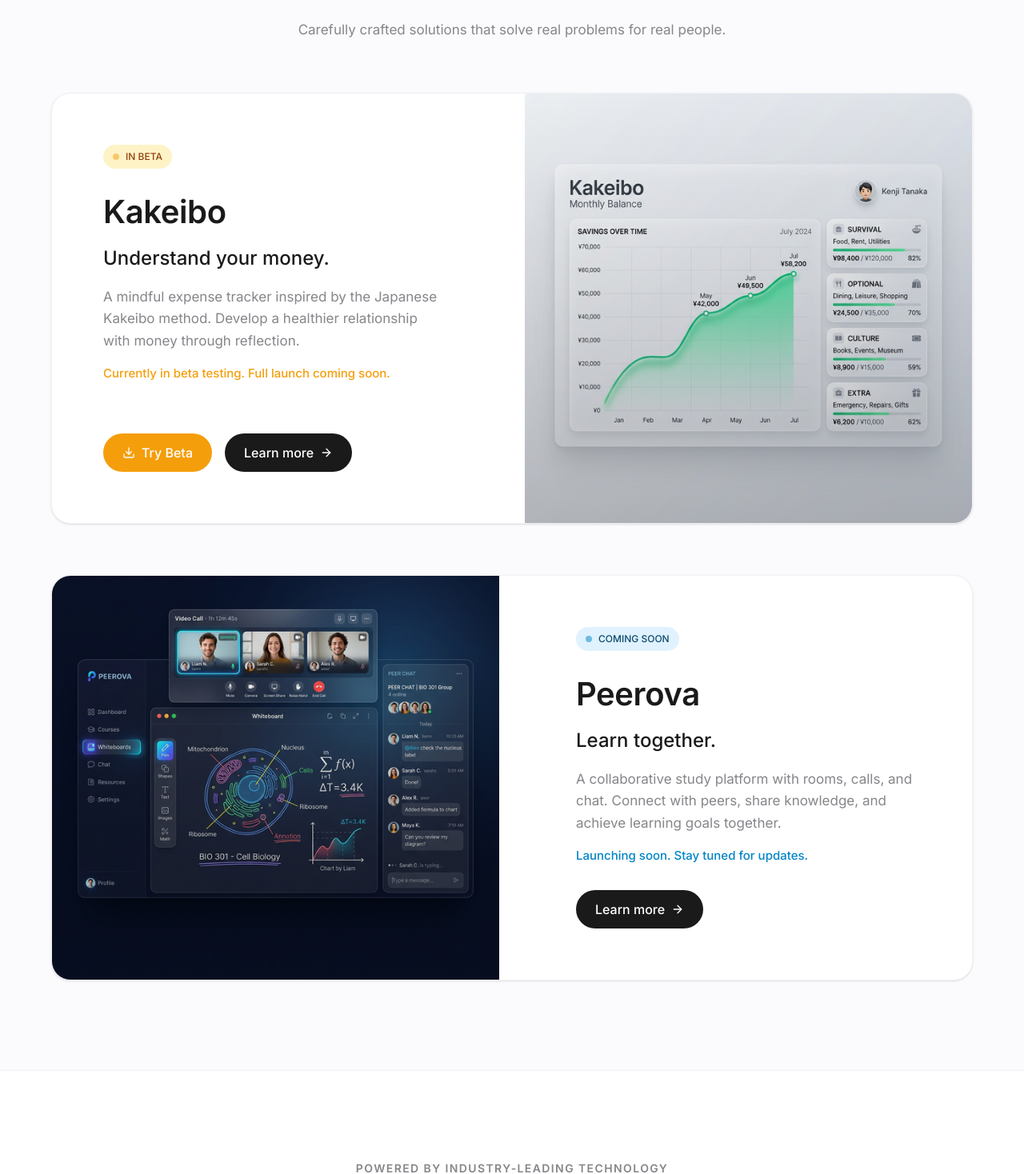
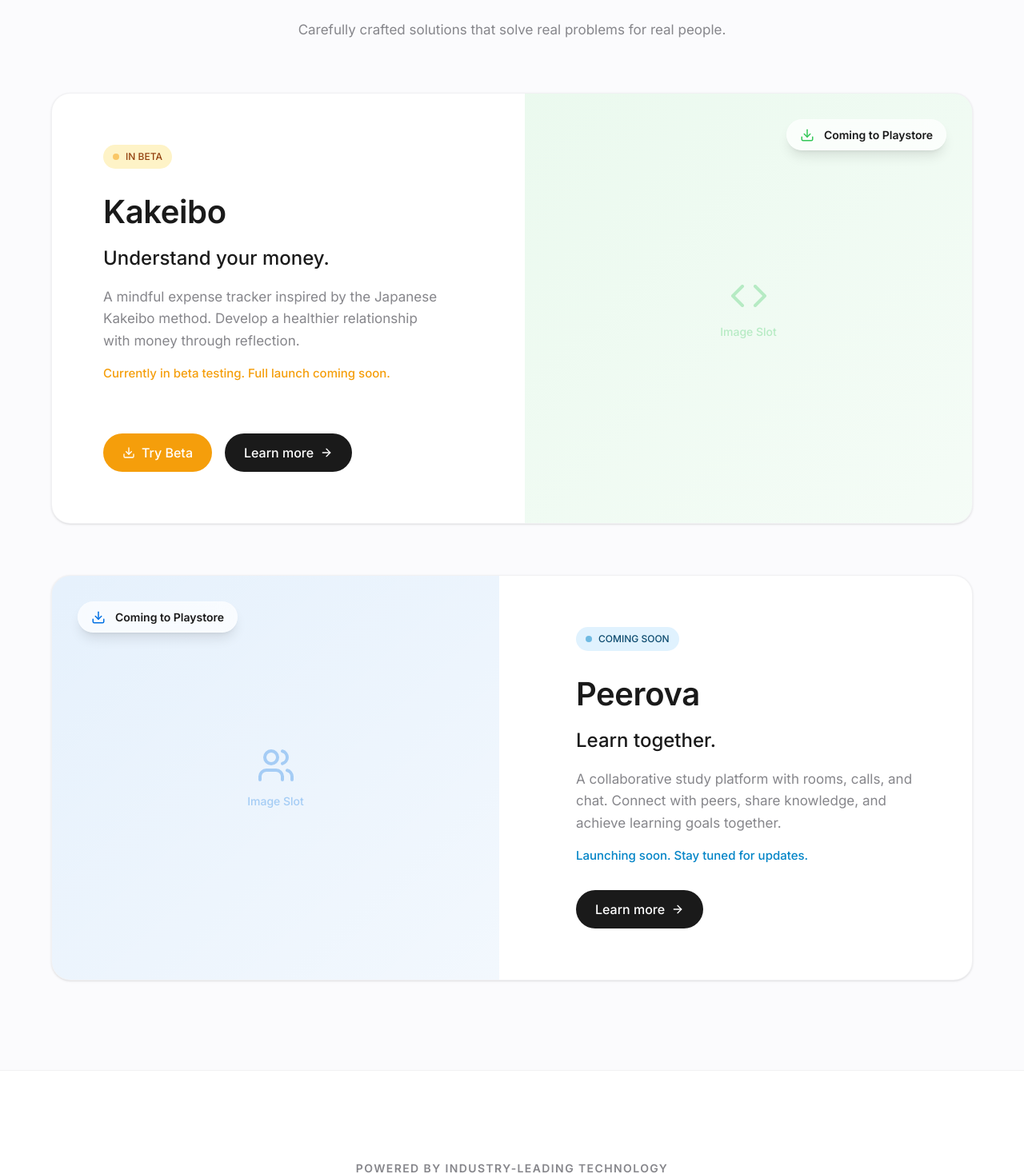
Before and after one commit to VishnuM08/AigniteTechnologies, a React (Vite) app: page / in a window 1280 px wide. Shown: the part 1207-2675 px from the top of the page at 80% size. Built offline with nearby package versions, Linux system fonts and the light colour scheme.

Commit message:
Company name fixed

```diff
--- a/src/app/pages/HomePage.tsx
+++ b/src/app/pages/HomePage.tsx
@@ -88,9 +88,9 @@ export default function HomePage() {
         {/* Background gradient */}
         <div className="absolute inset-0 bg-gradient-to-b from-transparent via-[#f5f5f7]/20 to-transparent dark:via-[#0a0a0a]/20 pointer-events-none" />
 
-        {/* Floating orbs for depth */}
-        <div className="absolute top-1/4 left-1/4 w-64 h-64 bg-[#0071e3]/5 dark:bg-[#0071e3]/10 rounded-full blur-3xl pointer-events-none" />
-        <div className="absolute bottom-1/3 right-1/4 w-96 h-96 bg-[#34c759]/5 dark:bg-[#34c759]/10 rounded-full blur-3xl pointer-events-none" />
+        {/* Floating orbs for depth - optimized without heavy CSS blurs */}
+        <div className="absolute top-1/4 left-1/4 w-64 h-64 bg-radial from-[#0071e3]/10 to-transparent rounded-full pointer-events-none" />
+        <div className="absolute bottom-1/3 right-1/4 w-96 h-96 bg-radial from-[#34c759]/10 to-transparent rounded-full pointer-events-none" />
 
         <motion.div
           className="max-w-5xl mx-auto text-center relative"
@@ -392,14 +392,14 @@ export default function HomePage() {
                     Currently in beta testing. Full launch coming soon.
                   </p>
                   <div className="flex flex-col sm:flex-row gap-4 mt-8">
-                    <a
-                      href="#"
+                    <Link
+                      to="/products/kakeibo"
                       className="inline-flex items-center gap-2 px-6 py-3 bg-[#f59e0b] dark:bg-[#f59e0b] text-white rounded-full transition-all hover:bg-[#d97706] dark:hover:bg-[#d97706] hover:shadow-lg active:scale-[0.98]"
                       style={{ fontSize: "1rem", fontWeight: 500 }}
                     >
                       <Download size={16} />
                       Try Beta
-                    </a>
+                    </Link>
                     <Link
                       to="/products/kakeibo"
                       className="inline-flex items-center gap-2 px-6 py-3 bg-[#1a1a1a] dark:bg-white text-white dark:text-[#1a1a1a] rounded-full transition-all hover:bg-[#2a2a2a] dark:hover:bg-[#f5f5f7] hover:shadow-lg active:scale-[0.98]"
@@ -410,13 +410,32 @@ export default function HomePage() {
                     </Link>
                   </div>
                 </div>
-                <div className="relative h-64 md:h-auto overflow-hidden bg-[#f5f5f7] dark:bg-[#0a0a0a]">
-                  <img
-                    src="/assets/kakeibo.png"
-                    alt="Kakeibo Expense Dashboard Mockup"
-                    className="absolute inset-0 w-full h-full object-cover transition-transform duration-700 ease-out group-hover:scale-105"
-                  />
-                  <div className="absolute inset-0 bg-gradient-to-t from-black/20 to-transparent pointer-events-none" />
+                <div className="relative h-64 md:h-auto overflow-hidden bg-gradient-to-br from-[#34c759]/10 to-[#34c759]/5 dark:from-[#34c759]/20 dark:to-[#34c759]/10 flex flex-col items-center justify-center group">
+                  {/* Image Placeholder (User can drop <img src="..." /> here later) */}
+                  <div className="absolute inset-0 flex items-center justify-center opacity-30">
+                    <div className="text-center">
+                      <Code size={48} className="mx-auto mb-2 text-[#34c759]" />
+                      <span className="text-sm font-medium text-[#34c759]">
+                        Image Slot
+                      </span>
+                    </div>
+                  </div>
+
+                  {/* Floating Glassmorphic Playstore Badge */}
+                  <motion.div
+                    className="absolute top-6 right-6 md:top-8 md:right-8 z-10 flex items-center gap-3 px-4 py-2 bg-white/70 dark:bg-black/70 backdrop-blur-md rounded-full border border-white/20 dark:border-white/10 shadow-lg cursor-default"
+                    initial={{ y: 0 }}
+                    whileHover={{ y: -2, scale: 1.05 }}
+                    transition={{ type: "spring", stiffness: 400, damping: 25 }}
+                  >
+                    <Download size={18} className="text-[#34c759]" />
+                    <span
+                      className="text-[#1a1a1a] dark:text-white"
+                      style={{ fontSize: "0.875rem", fontWeight: 600 }}
+                    >
+                      Coming to Playstore
+                    </span>
+                  </motion.div>
                 </div>
               </motion.div>
             </motion.div>
@@ -433,13 +452,35 @@ export default function HomePage() {
                 whileHover={{ rotateX: 1, rotateY: 1 }}
                 transition={{ type: "spring", stiffness: 300, damping: 30 }}
               >
-                <div className="relative h-64 md:h-auto overflow-hidden bg-[#f5f5f7] dark:bg-[#0a0a0a] order-2 md:order-1">
-                  <img
-                    src="/assets/peerova.png"
-                    alt="Peerova Collaboration Interface Mockup"
-                    className="absolute inset-0 w-full h-full object-cover transition-transform duration-700 ease-out group-hover:scale-105"
-                  />
-                  <div className="absolute inset-0 bg-gradient-to-t from-black/20 to-transparent pointer-events-none" />
+                <div className="relative h-64 md:h-auto overflow-hidden bg-gradient-to-br from-[#0071e3]/10 to-[#0071e3]/5 dark:from-[#0071e3]/20 dark:to-[#0071e3]/10 flex flex-col items-center justify-center group order-2 md:order-1">
+                  {/* Image Placeholder (User can drop <img src="..." /> here later) */}
+                  <div className="absolute inset-0 flex items-center justify-center opacity-30">
+                    <div className="text-center">
+                      <Users
+                        size={48}
+                        className="mx-auto mb-2 text-[#0071e3]"
+                      />
+                      <span className="text-sm font-medium text-[#0071e3]">
+                        Image Slot
+                      </span>
+                    </div>
+                  </div>
+
+                  {/* Floating Glassmorphic Playstore Badge */}
+                  <motion.div
+                    className="absolute top-6 left-6 md:top-8 md:left-8 z-10 flex items-center gap-3 px-4 py-2 bg-white/70 dark:bg-black/70 backdrop-blur-md rounded-full border border-white/20 dark:border-white/10 shadow-lg cursor-default"
+                    initial={{ y: 0 }}
+                    whileHover={{ y: -2, scale: 1.05 }}
+                    transition={{ type: "spring", stiffness: 400, damping: 25 }}
+                  >
+                    <Download size={18} className="text-[#0071e3]" />
+                    <span
+                      className="text-[#1a1a1a] dark:text-white"
+                      style={{ fontSize: "0.875rem", fontWeight: 600 }}
+                    >
+                      Coming to Playstore
+                    </span>
+                  </motion.div>
                 </div>
                 <div className="p-10 md:p-16 flex flex-col justify-center order-1 md:order-2">
                   <div className="inline-flex items-center gap-2 px-3 py-1.5 mb-6 rounded-full bg-[#e0f2fe] dark:bg-[#0c4a6e] w-fit">
--- a/src/app/pages/KakeiboPage.tsx
+++ b/src/app/pages/KakeiboPage.tsx
@@ -8,6 +8,7 @@ import {
   PieChart,
   Target,
   Shield,
+  Code,
 } from "lucide-react";
 import { Link } from "react-router";
 import { SEO } from "../components/SEO";
@@ -148,20 +149,39 @@ export default function KakeiboPage() {
           </motion.div>
         </div>
 
-        {/* Concrete Hero Asset */}
+        {/* Concrete Hero Asset / Playstore Announcement */}
         <motion.div
           className="max-w-6xl mx-auto mt-20 px-6"
           initial={{ opacity: 0, y: 40 }}
           animate={{ opacity: 1, y: 0 }}
           transition={{ duration: 1, delay: 0.2, ease: [0.16, 1, 0.3, 1] }}
         >
-          <div className="relative rounded-3xl overflow-hidden shadow-2xl border border-[#d2d2d7]/30 dark:border-[#2a2a2a] bg-[#f5f5f7] dark:bg-[#0a0a0a] aspect-[16/9] md:aspect-[21/9]">
-            <img
-              src="/assets/kakeibo.png"
-              alt="Kakeibo Mindful Expense Dashboard interface mockup"
-              className="absolute inset-0 w-full h-full object-cover object-top"
-            />
-            <div className="absolute inset-0 bg-gradient-to-t from-black/20 via-transparent to-transparent pointer-events-none" />
+          <div className="relative rounded-3xl overflow-hidden shadow-2xl border border-[#d2d2d7]/30 dark:border-[#2a2a2a] bg-gradient-to-br from-[#34c759]/10 to-[#34c759]/5 dark:from-[#34c759]/20 dark:to-[#34c759]/10 aspect-[16/9] md:aspect-[21/9] flex flex-col items-center justify-center group">
+            {/* Image Placeholder (User can drop <img src="..." /> here later) */}
+            <div className="absolute inset-0 flex items-center justify-center opacity-30">
+              <div className="text-center">
+                <Code size={64} className="mx-auto mb-3 text-[#34c759]" />
+                <span className="text-lg font-medium text-[#34c759]">
+                  Hero Image Slot
+                </span>
+              </div>
+            </div>
+
+            {/* Floating Glassmorphic Playstore Badge */}
+            <motion.div
+              className="absolute top-6 right-6 md:top-10 md:right-10 z-10 flex items-center gap-3 px-5 py-3 bg-white/70 dark:bg-black/70 backdrop-blur-md rounded-full border border-white/20 dark:border-white/10 shadow-lg cursor-default"
+              initial={{ y: 0 }}
+              whileHover={{ y: -2, scale: 1.05 }}
+              transition={{ type: "spring", stiffness: 400, damping: 25 }}
+            >
+              <Download size={20} className="text-[#34c759]" />
+              <span
+                className="text-[#1a1a1a] dark:text-white"
+                style={{ fontSize: "1rem", fontWeight: 600 }}
+              >
+                Coming to Playstore
+              </span>
+            </motion.div>
           </div>
         </motion.div>
       </section>
--- a/src/app/pages/PeerovaPage.tsx
+++ b/src/app/pages/PeerovaPage.tsx
@@ -150,20 +150,39 @@ export default function PeerovaPage() {
           </motion.div>
         </div>
 
-        {/* Concrete Hero Asset */}
+        {/* Concrete Hero Asset / Playstore Announcement */}
         <motion.div
           className="max-w-6xl mx-auto mt-20 px-6"
           initial={{ opacity: 0, y: 40 }}
           animate={{ opacity: 1, y: 0 }}
           transition={{ duration: 1, delay: 0.2, ease: [0.16, 1, 0.3, 1] }}
         >
-          <div className="relative rounded-3xl overflow-hidden shadow-2xl border border-[#d2d2d7]/30 dark:border-[#2a2a2a] bg-[#f5f5f7] dark:bg-[#0a0a0a] aspect-[16/9] md:aspect-[21/9]">
-            <img
-              src="/assets/peerova.png"
-              alt="Peerova Collaborative Learning Interface mockup"
-              className="absolute inset-0 w-full h-full object-cover object-top"
-            />
-            <div className="absolute inset-0 bg-gradient-to-t from-black/20 via-transparent to-transparent pointer-events-none" />
+          <div className="relative rounded-3xl overflow-hidden shadow-2xl border border-[#d2d2d7]/30 dark:border-[#2a2a2a] bg-gradient-to-br from-[#0071e3]/10 to-[#0071e3]/5 dark:from-[#0071e3]/20 dark:to-[#0071e3]/10 aspect-[16/9] md:aspect-[21/9] flex flex-col items-center justify-center group">
+            {/* Image Placeholder (User can drop <img src="..." /> here later) */}
+            <div className="absolute inset-0 flex items-center justify-center opacity-30">
+              <div className="text-center">
+                <Users size={64} className="mx-auto mb-3 text-[#0071e3]" />
+                <span className="text-lg font-medium text-[#0071e3]">
+                  Hero Image Slot
+                </span>
+              </div>
+            </div>
+
+            {/* Floating Glassmorphic Playstore Badge */}
+            <motion.div
+              className="absolute top-6 left-6 md:top-10 md:left-10 z-10 flex items-center gap-3 px-5 py-3 bg-white/70 dark:bg-black/70 backdrop-blur-md rounded-full border border-white/20 dark:border-white/10 shadow-lg cursor-default"
+              initial={{ y: 0 }}
+              whileHover={{ y: -2, scale: 1.05 }}
+              transition={{ type: "spring", stiffness: 400, damping: 25 }}
+            >
+              <Download size={20} className="text-[#0071e3]" />
+              <span
+                className="text-[#1a1a1a] dark:text-white"
+                style={{ fontSize: "1rem", fontWeight: 600 }}
+              >
+                Coming to Playstore
+              </span>
+            </motion.div>
           </div>
         </motion.div>
       </section>
```
Also changed, not shown: src/app/components/Navigation.tsx (+26 -24 lines).
